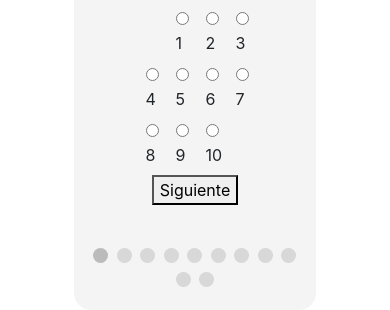
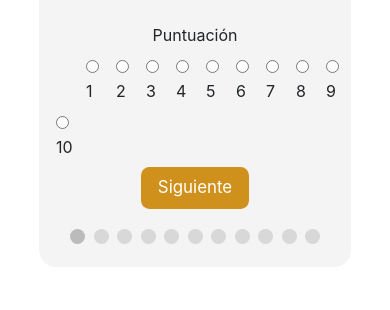
Before and after one commit to Artielpc/Happy-Adventure, a Flask app: page / in a window 390 px wide; the page is wider, and only the part inside the window is pictured. Shown: the part 694-1004 px from the top of that part. After the commit the page ends 938 px from the top of that part, so only its background shows below. Run offline with Flask 2, Linux system fonts and the light colour scheme; some libraries are stand-ins or nearby versions.

Commit message:
Responsive, cambios en página de agradecimiento, formato botones y añadida la hora de la encuesta

```diff
--- a/app.py
+++ b/app.py
@@ -4,6 +4,8 @@ import numpy as np
 import os
 import pandas as pd
 import random
+import datetime
+
 
 app = Flask(__name__)
 app.secret_key = '123456789'
@@ -21,6 +23,7 @@ class Scores(db.Model):
     age = db.Column(db.Integer, nullable=False)
     gender = db.Column(db.String(10), nullable=False)
     ip = db.Column(db.String(20), nullable=True)
+    date = db.Column(db.DateTime, nullable=False)
 
 db.create_all()
 
@@ -62,16 +65,18 @@ def index():
 @app.route('/sentView', methods=['POST','GET'])
 def sentView():
 	if request.method == 'POST':
-        # Añadimos las 10 votaciones a la base de datos
+		# Añadimos las 10 votaciones a la base de datos
 		s = {}
 		registro = {}
+		time = datetime.datetime.now()
 		for i in range(0,10):
 			try:
 				s[i] = request.form[SCORE[i]]
 			except:
 				s[i] = 99
 			registro[i] = Scores(person=session["imagenes_usadas"][i], score=s[i],
-			age=request.form['age'], gender=request.form['gender'], ip=request.remote_addr)
+			age=request.form['age'], gender=request.form['gender'], ip=request.remote_addr,
+            date = time)
 
 			db.session.add(registro[i])
 
--- a/static/css/score_images.css
+++ b/static/css/score_images.css
@@ -1,7 +1,7 @@
 /* Style the form */
 #surveyForm {
     background-color: rgb(244,244,244);
-    width: 62vw;
+    width: 80vw;
     padding:2vh;
     border-radius: 2vh;
   }
@@ -45,3 +45,21 @@
   .step.finish {
     background-color: #4CAF50;
   }
+
+/* Cambiamos el formato de los botones */
+#prevBtn, #nextBtn {
+    background-color: rgb(208, 145, 28); /* MBD Gold */
+    border: none;
+    border-radius: 1vh;
+    color: white;
+    padding: 1vh 2vh;
+    text-align: center;
+    text-decoration: none;
+    display: inline-block;
+    font-size: 2vh;
+    outline: none;
+}
+
+#prevBtn:hover, #nextBtn:hover{
+    background-color: rgb(16,31,66); /* MBD Blue */
+}
--- a/static/js/score_images.js
+++ b/static/js/score_images.js
@@ -12,7 +12,7 @@ function showTab(n) {
     document.getElementById("prevBtn").style.display = "inline";
   }
   if (n == (x.length - 1)) {
-    document.getElementById("nextBtn").innerHTML = "Enviar";
+    document.getElementById("nextBtn").innerHTML = "Finalizar";
   } else {
     document.getElementById("nextBtn").innerHTML = "Siguiente";
   }
--- a/templates/_macro.html
+++ b/templates/_macro.html
@@ -17,11 +17,11 @@ integrity="sha384-MCw98/SFnGE8fJT3GXwEOngsV7Zt27NXFoaoApmYm81iuXoPkFOJwJ8ERdknLP
 <div class="tab">
     <div style="height:45vh">
         <img src={{x}}
-        style="height: 100%; object-fit: cover;">
+        style="height: 100%; width: 100%; max-width: 45vh; object-fit: cover; border-radius: 10px;">
     </div><br>
-    <label for={{x0}}>Score</label><br>
+    <label for={{x0}}>Puntuación</label><br>
     <fieldset id={{x0}}>
-        <div class="row" style="width:62%">
+        <div class="row" style="max-width: 62vh">
             <div class="col-1"></div>
             <div class="col-1">
                 <input type="radio" id="s01" name="{{x0}}" value="1" required oninput="this.className = ''"><br>
--- a/templates/index.html
+++ b/templates/index.html
@@ -13,9 +13,11 @@
         <center>
         <h1>MBD Face Mask Beauty Test</h1>
 
-        <hr3>Califica las imagenes de 1 a 10 en función de la belleza de la persona.</hr3><br>
-        <hr3>Sientete libre de asignar la calificación que gustes, estas personas
-            no son reales por lo que no vas a herir sus sentimientos.</hr3><br><br>
+        <div style="max-width: 800px">
+            <hr3>Califica las imagenes de 1 a 10 en función del atractivo de la persona.</hr3><br>
+            <hr3>Estos rostros han sido generados con inteligencia artificial por una red generativa antagónica (GAN),
+            a algunos de ellos se les ha añadido una mascarilla manualmente para ver el efecto que genera en nuestra percepción.</hr3>
+        </div><br>
 
 
 
@@ -61,7 +63,7 @@
             </div>
 
             <!-- Circles which indicates the steps of the form: -->
-            <div style="text-align:center;margin-top:40px;">
+            <div style="text-align:center;margin-top:2vh;">
                 <span class="step"></span>
                 <span class="step"></span>
                 <span class="step"></span>
```
Also changed, not shown: static/css/survey_completed.css (added, +11 -0 lines), templates/survey_completed.html (+15 -3 lines), static/img/Logo_web.png (added).
